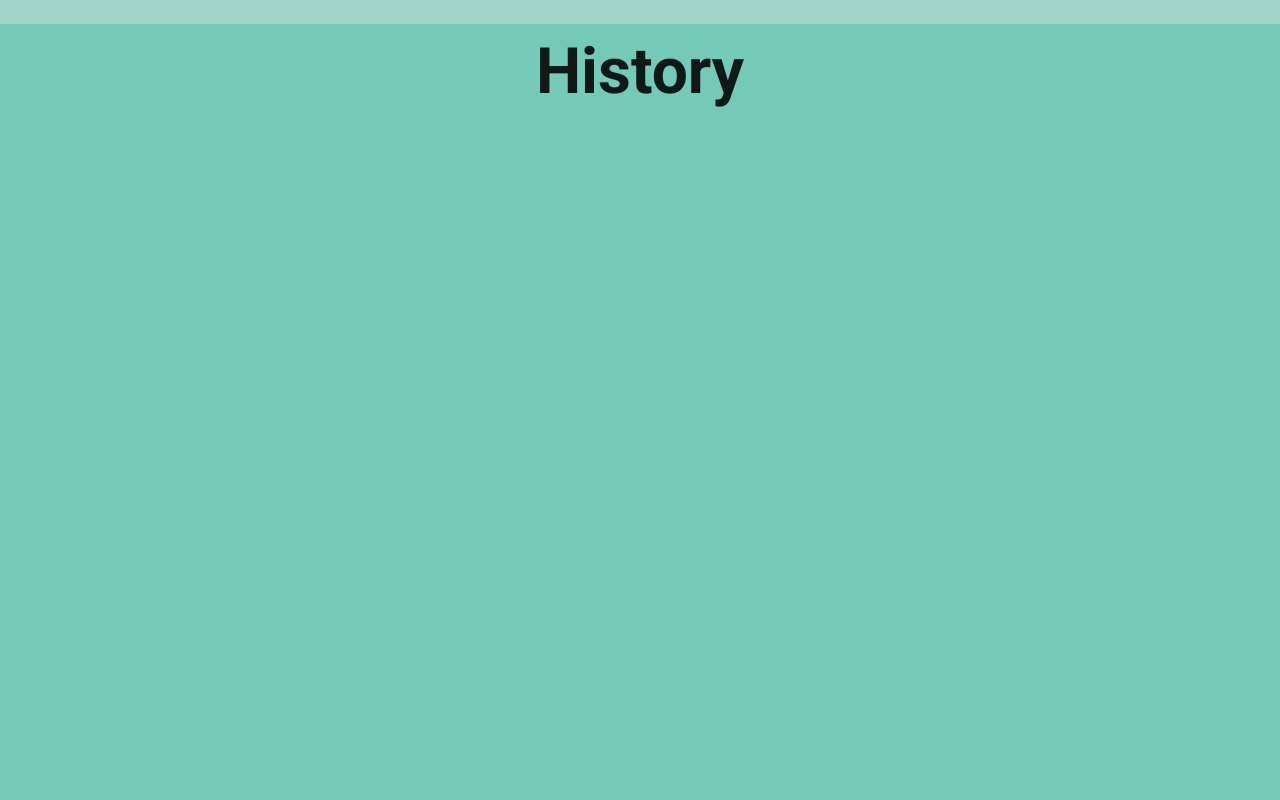
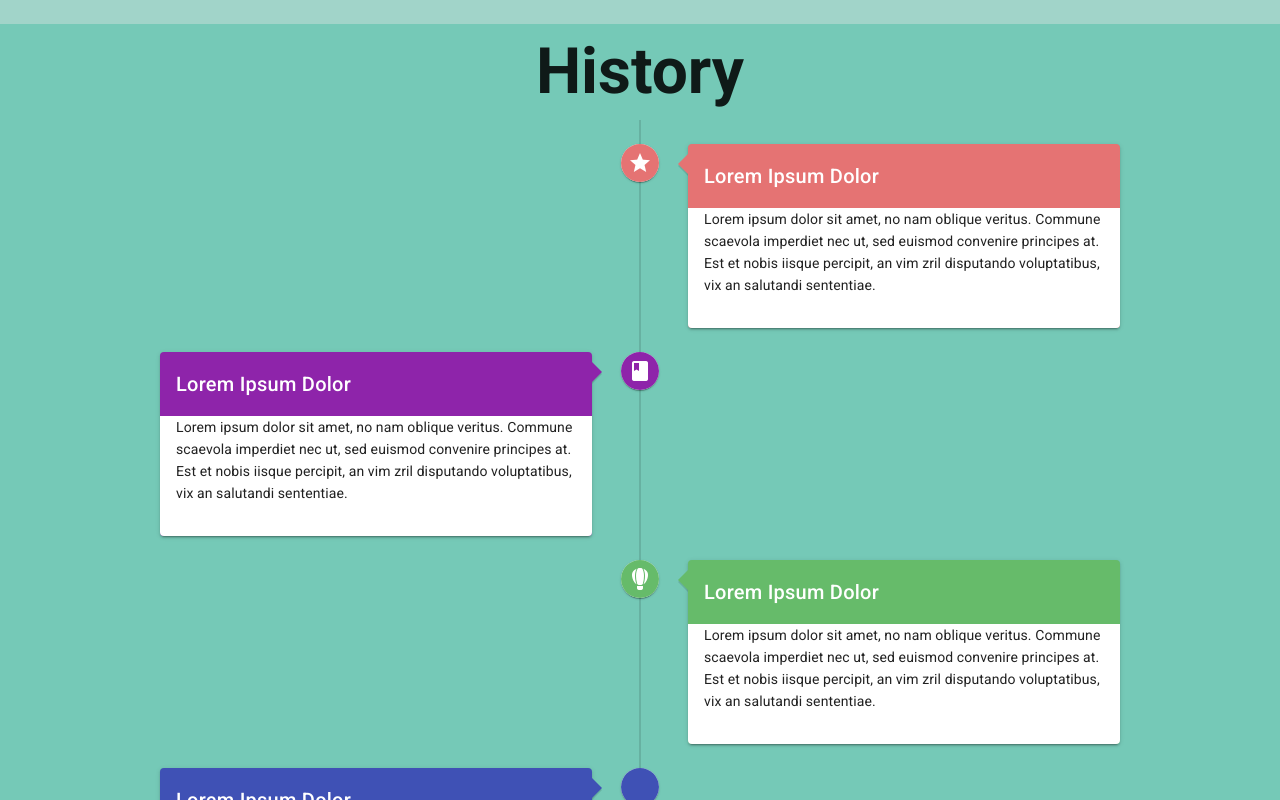
Before and after one commit to krpk1900/PortfolioSite, a Nuxt app: page / in a window 1280 px wide. Shown: the part 2880-3680 px from the top of the page. Built offline with nearby package versions, Linux system fonts and the light colour scheme.

Commit message:
[Add] タイムラインを追加

```diff
--- a/pages/index.vue
+++ b/pages/index.vue
@@ -26,6 +26,17 @@
 
       <div class="history" id="history">
         <h2>History</h2>
+
+        <v-timeline align-top :dense="$vuetify.breakpoint.smAndDown">
+          <v-timeline-item v-for="(item, i) in items" :key="i" :color="item.color" :icon="item.icon" fill-dot>
+            <v-card :color="item.color" dark :class="[{right: i%2==0}, {left: i%2==1}]">
+              <v-card-title class="title">Lorem Ipsum Dolor</v-card-title>
+              <v-card-text class="white text--primary">
+                <p>Lorem ipsum dolor sit amet, no nam oblique veritus. Commune scaevola imperdiet nec ut, sed euismod convenire principes at. Est et nobis iisque percipit, an vim zril disputando voluptatibus, vix an salutandi sententiae.</p>
+              </v-card-text>
+            </v-card>
+          </v-timeline-item>
+        </v-timeline>
       </div>
 
     </v-col>
@@ -73,11 +84,35 @@
     height: 100vh;
     background-color: #75c9b7;
   }
+  .right {
+    margin-right: 10em;
+  }
+  .left {
+    margin-left: 10em;
+  }
 </style>
 
 <script>
 export default {
-  components: {
+    data: () => ({
+      items: [
+        {
+          color: 'red lighten-2',
+          icon: 'mdi-star',
+        },
+        {
+          color: 'purple darken-1',
+          icon: 'mdi-book-variant',
+        },
+        {
+          color: 'green lighten-1',
+          icon: 'mdi-airballoon',
+        },
+        {
+          color: 'indigo',
+          icon: 'mdi-buffer',
+        },
+      ],
+    }),
   }
-}
 </script>
```
